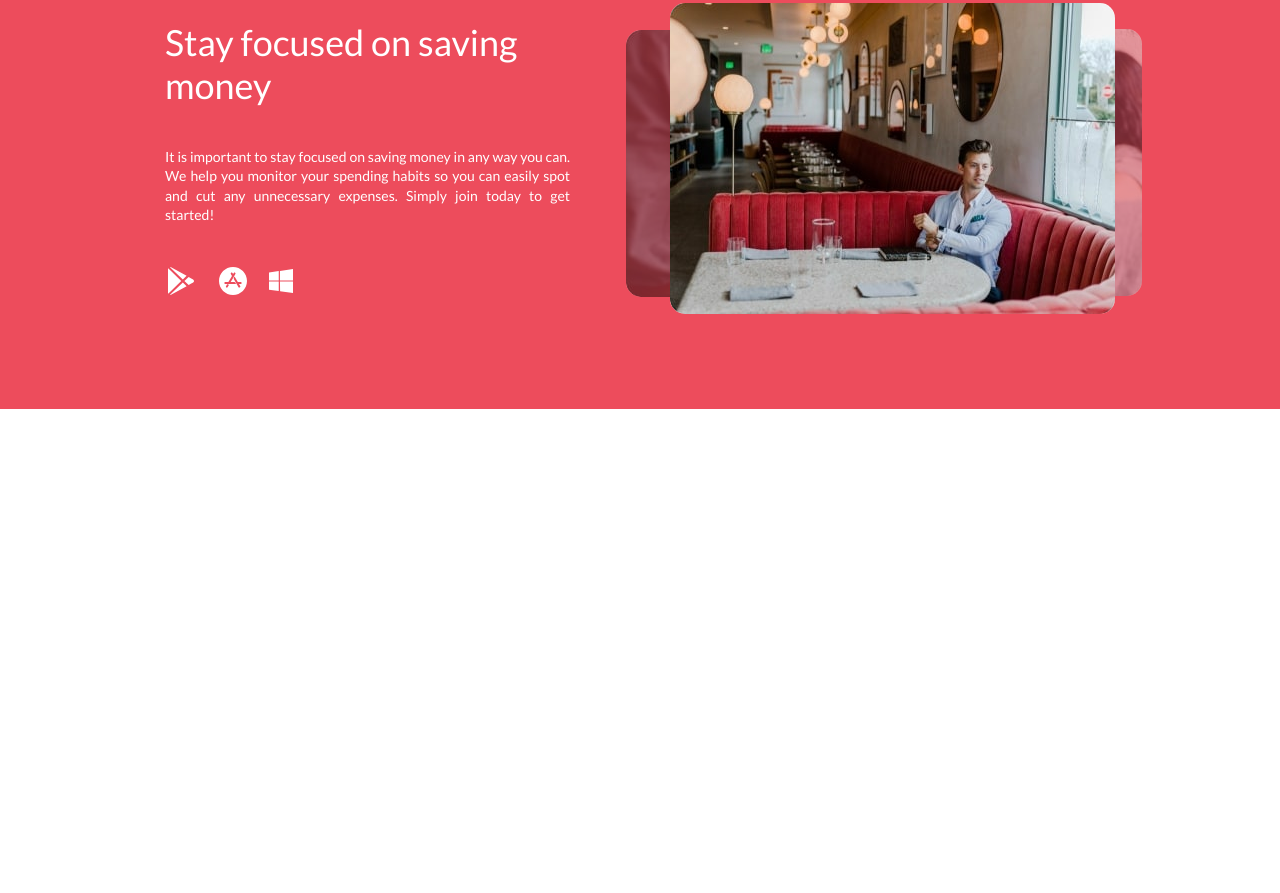
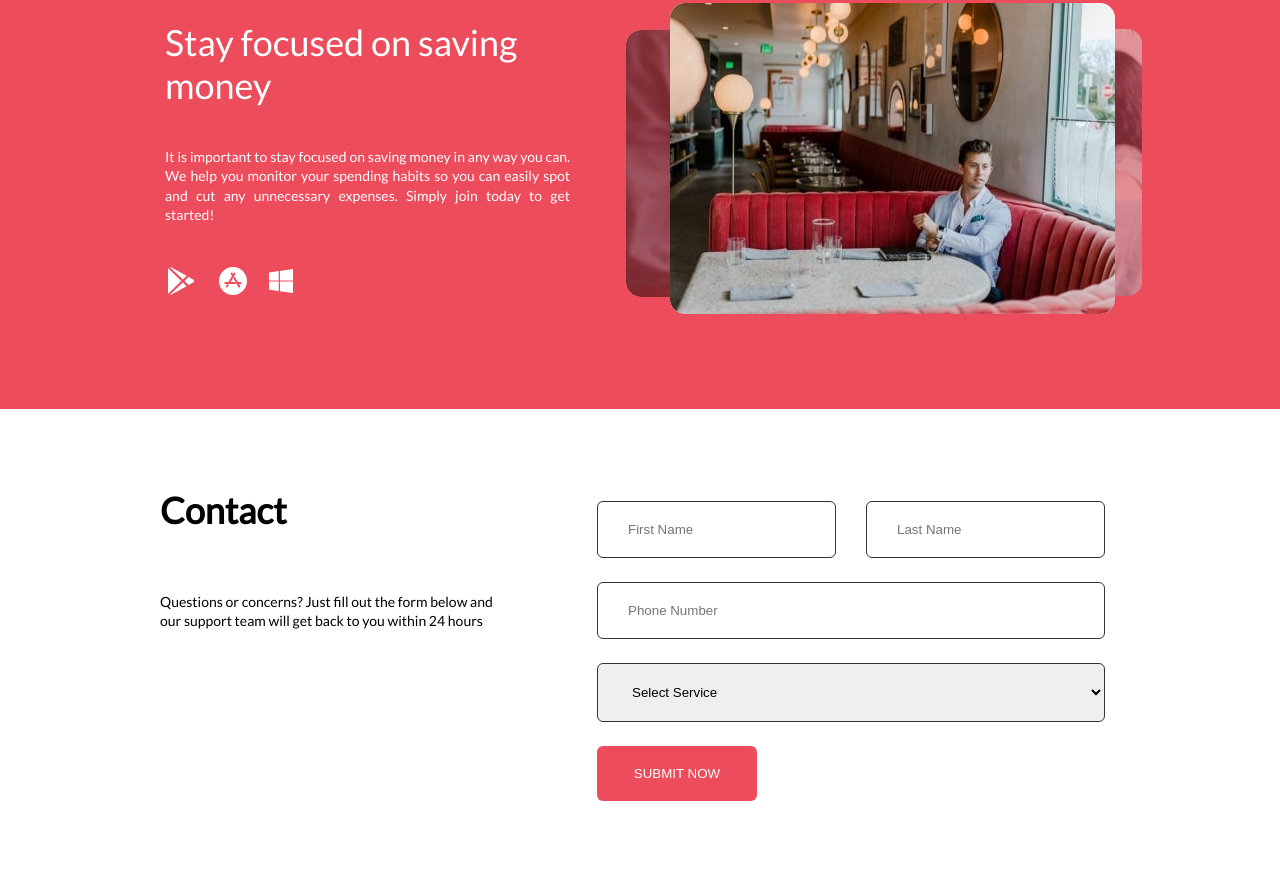
Before and after one commit to alvin-ictn/Binar-Week-2-Cloud-Budget, a plain HTML site: page index.html in a window 1280 px wide. Shown: the part 2804-3697 px from the top of the page. Before the commit the page ends 3661 px from the top, so only its background shows below. Drawn offline with Linux system fonts and the light colour scheme.

Commit message:
finishing contact section

```diff
--- a/index.html
+++ b/index.html
@@ -242,6 +242,31 @@
         </div>
       </div>
     </section>
+    <section class="contact">
+      <div class="contact-information">
+        <label class="contact-title">
+          Contact
+        </label>
+        <p class="contact-description">
+          Questions or concerns? Just fill out the form below and our support team will get back to you within 24 hours
+        </p>
+      </div>
+      <div class="contact-form">
+        <div class="name">
+         <input type="text" class="first-name" placeholder="First Name">
+         <input type="text" class="last-name" placeholder="Last Name">
+        </div>
+        <input type="text" class="phone" placeholder="Phone Number">
+        <select class="services">
+          <option value="" disabled selected>Select Service</option>
+          <option value="cloudstorage">Cloud Storage</option>
+          <option value="secure"> Secure</option>
+          <option value="pdfdownload">PDF Download</option>
+          <option value="csvdownload">CSV Download</option>
+        </select>
+        <button class="submit">SUBMIT NOW</button>
+      </div>
+    </section>
   </main>
   <footer>
     <div class="address"></div>
--- a/style.css
+++ b/style.css
@@ -350,6 +350,52 @@ section.download > .download-information .download-description{
 /**** END Download App Part ****/
 
 
+/**** Contact Part ****/
+section.contact {
+  display:flex;
+  flex-direction: row;
+  padding: 80px 160px;
+}
+
+section.contact > .contact-information .contact-title{
+  font-weight: 600;
+  font-size: 36px;
+  line-height: 43px;
+}
+
+section.contact > .contact-information .contact-description{
+  margin:60px 80px 0 0;
+  font-size: 14px;
+  line-height: 140%;
+}
+
+section.contact > .contact-form {
+  display:flex;
+  flex-direction: column;
+}
+
+section.contact > .contact-form .name {
+  display:flex;
+  flex-direction: row;
+}
+
+section.contact > .contact-form *:not(div) {
+  border: 1px solid #333333;
+  box-sizing: border-box;
+  padding: 20px 30px;
+  border-radius: 6px;
+  margin:12px 15px;
+}
+
+section.contact > .contact-form button {
+  width: 160px;
+  background: var(--pallete1);
+  color: var(--primary-color);
+  border:0;
+}
+/**** END Contact Part ****/
+
+
 /**** Footer Part ****/
 
 /**** END Footer Part ****/
```
